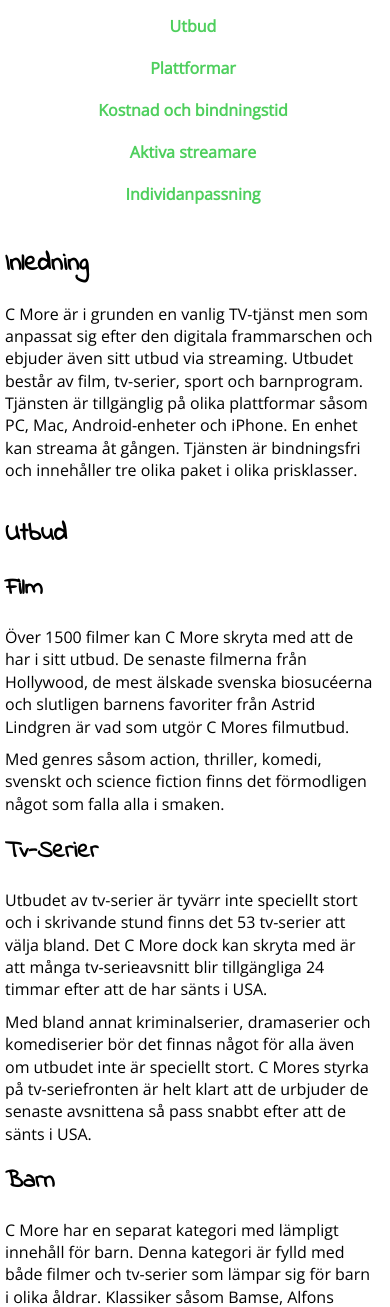
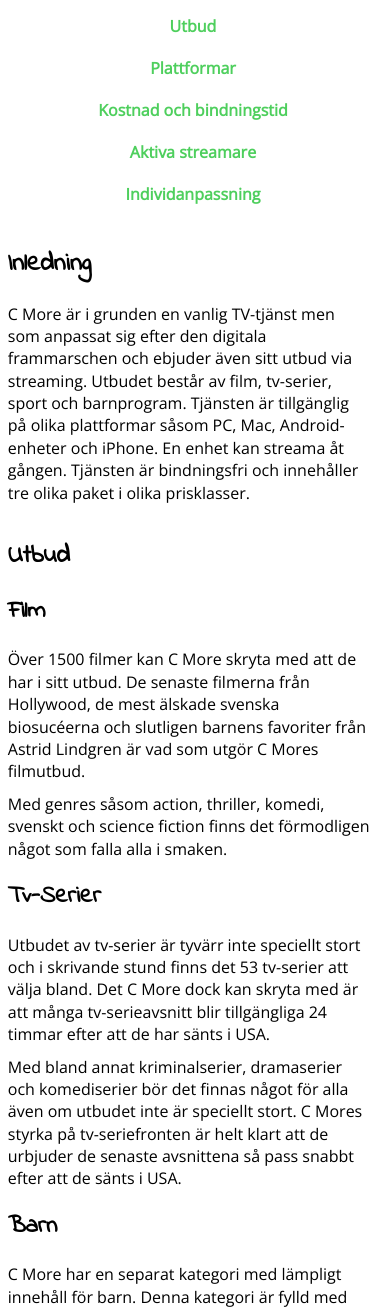
Before and after one commit to danielv14/PlayVad, a PHP site: page /cmore.php in a window 390 px wide. Shown: the part 807-2114 px from the top of the page. Run offline with PHP 8.4, Linux system fonts and the light colour scheme; some libraries are stand-ins or nearby versions.

Commit message:
ändrade .article-content width och marginaler

```diff
--- a/css/_responsive.scss
+++ b/css/_responsive.scss
@@ -85,8 +85,9 @@
   }
 
   .article-content {
-    width: 95%;
-    margin-left: 5px;
+    width: 93%;
+    margin-left: 2%;
+    margin-right: 2%;
   }
 
   .article-content-fullscreen {
--- a/css/style.css
+++ b/css/style.css
@@ -487,8 +487,9 @@ footer .footer-wrapper {
   }
 
   .article-content {
-    width: 95%;
-    margin-left: 5px;
+    width: 93%;
+    margin-left: 2%;
+    margin-right: 2%;
   }
 
   .article-content-fullscreen {
```
